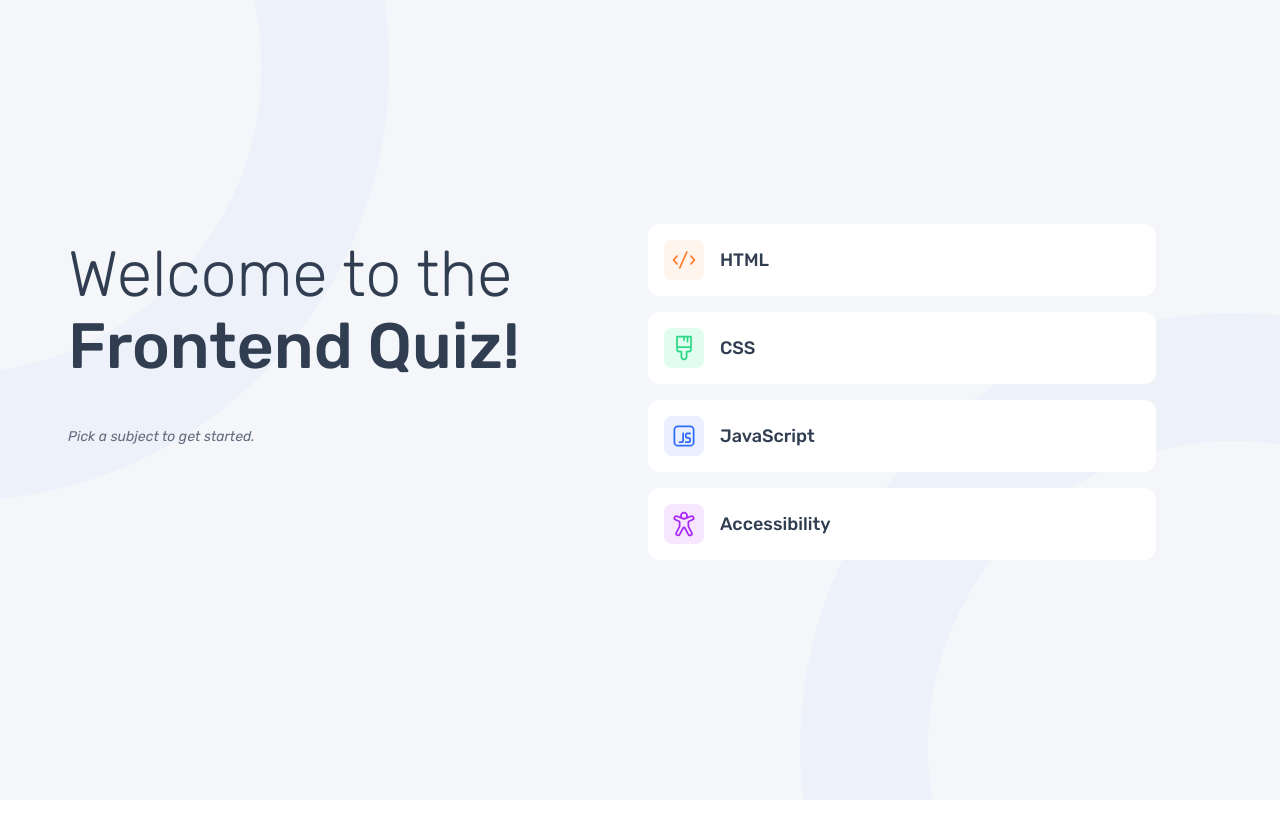
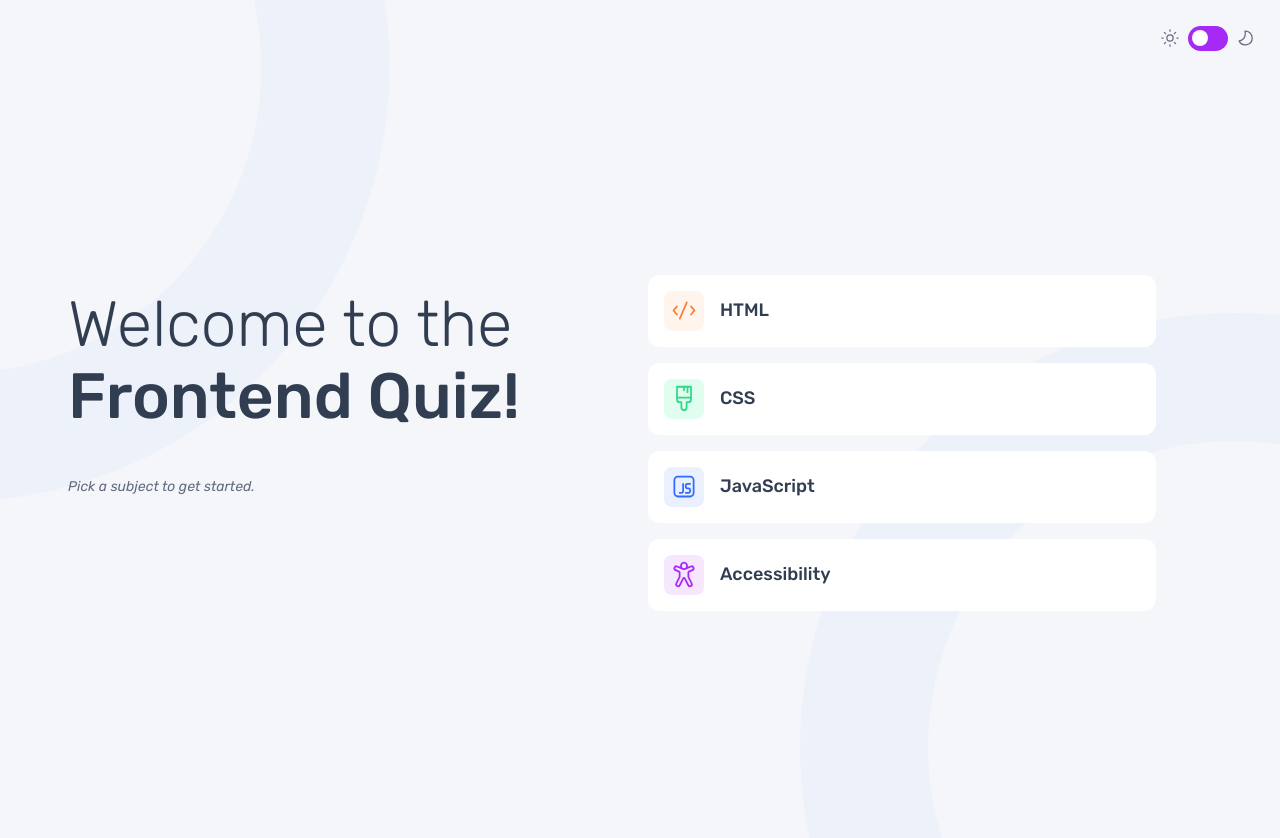
Before and after one commit to Isaacayomi/frontend-quiz-app, a React (Vite) app: page / in a window 1280 px wide. Shown: the top 838 px of the page. Before the commit the page ends 800 px from the top, so only its background shows below. Built offline with nearby package versions, Linux system fonts and the light colour scheme.

Commit message:
Add ToggleButton component and implement theme toggle functionality

```diff
--- a/src/index.css
+++ b/src/index.css
@@ -7,3 +7,9 @@
   background-size: cover;
   background-repeat: no-repeat;
 }
+
+.background-dark {
+  background-image: url("/src/assets/images/patter-background-dark.svg");
+  background-size: cover;
+  background-repeat: no-repeat;
+}
--- a/src/pages/StartMenu.jsx
+++ b/src/pages/StartMenu.jsx
@@ -23,10 +23,10 @@ function StartMenu() {
     "bg-[#F6E7FF]",
   ];
   return (
-    <div className="h-screen flex-shrink-0 lg:flex lg:items-center lg:justify-around">
+    <div className="h-screen lg:flex lg:items-center lg:justify-around">
       <WelcomeHeading />
 
-      <div className="w-full max-w-[35.25rem]">
+      <div className="mx-auto w-full max-w-[35.25rem] lg:mx-0">
         {subjects.map((subject, index) => (
           <Button bgClass={iconsBg[index]} src={subjectIcons[index]}>
             {subject}
--- a/src/ui/AppLayout.jsx
+++ b/src/ui/AppLayout.jsx
@@ -1,8 +1,12 @@
 import { Outlet } from "react-router-dom";
+import ToggleButton from "./ToggleButton";
 
 function AppLayout() {
   return (
     <div className="background bg-[#F4F6FA] sm:pl-[4rem] md:pl-0">
+      <nav>
+        <ToggleButton />
+      </nav>
       <Outlet />
     </div>
   );
--- a/src/ui/ToggleButton.jsx
+++ b/src/ui/ToggleButton.jsx
@@ -1,5 +1,35 @@
+import { useState } from "react";
+import MOON_ICON from "../assets/images/icon-moon-dark.svg";
+import SUN_ICON from "../assets/images/icon-sun-dark.svg";
+
 function ToggleButton() {
-  return <button></button>;
+  const [toggle, setToggle] = useState(false);
+
+  function handleToggle() {
+    if (!toggle) {
+      setToggle(true);
+    } else {
+      setToggle(false);
+    }
+  }
+
+  return (
+    <div className="mr-[1.5rem] flex items-center justify-end gap-2 pt-[1.62rem]">
+      <img src={SUN_ICON} alt="sun icon" className="h-5 w-5" />
+
+      <button
+        onClick={handleToggle}
+        className="relative h-[1.55rem] w-10 rounded-full bg-[#A729F5] p-1 transition-colors duration-300 focus:outline-none focus:ring focus:ring-[#A729F5] focus:ring-opacity-10 focus:ring-offset-2"
+        aria-label="Toggle theme"
+      >
+        <span
+          className={`absolute left-1 top-1 h-4 w-4 rounded-full bg-white transition-transform duration-300 ${toggle ? "translate-x-[0.9rem]" : "translate-x-0"} `}
+        ></span>
+      </button>
+
+      <img src={MOON_ICON} alt="moon icon" className="h-5 w-5" />
+    </div>
+  );
 }
 
 export default ToggleButton;
```
